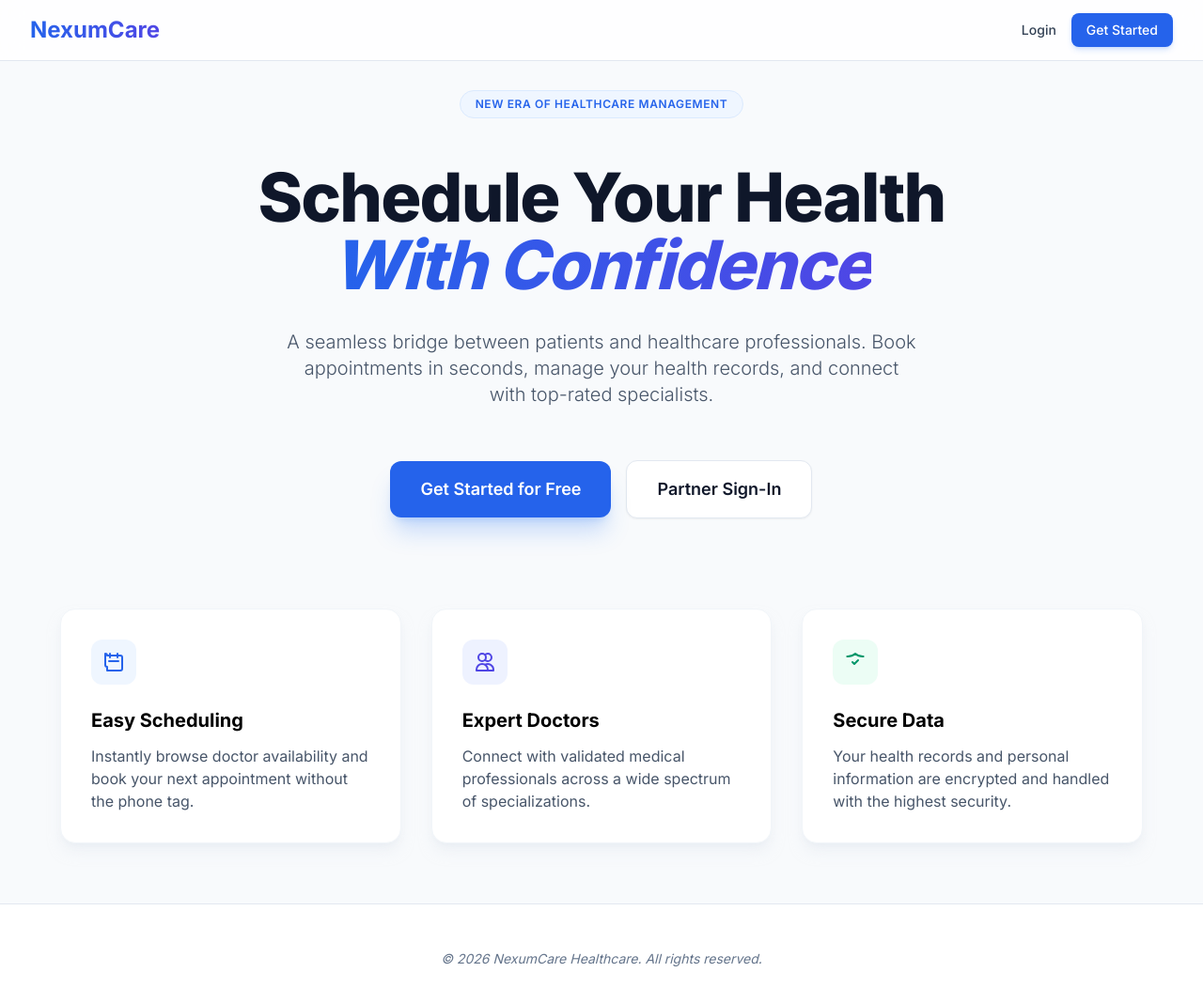
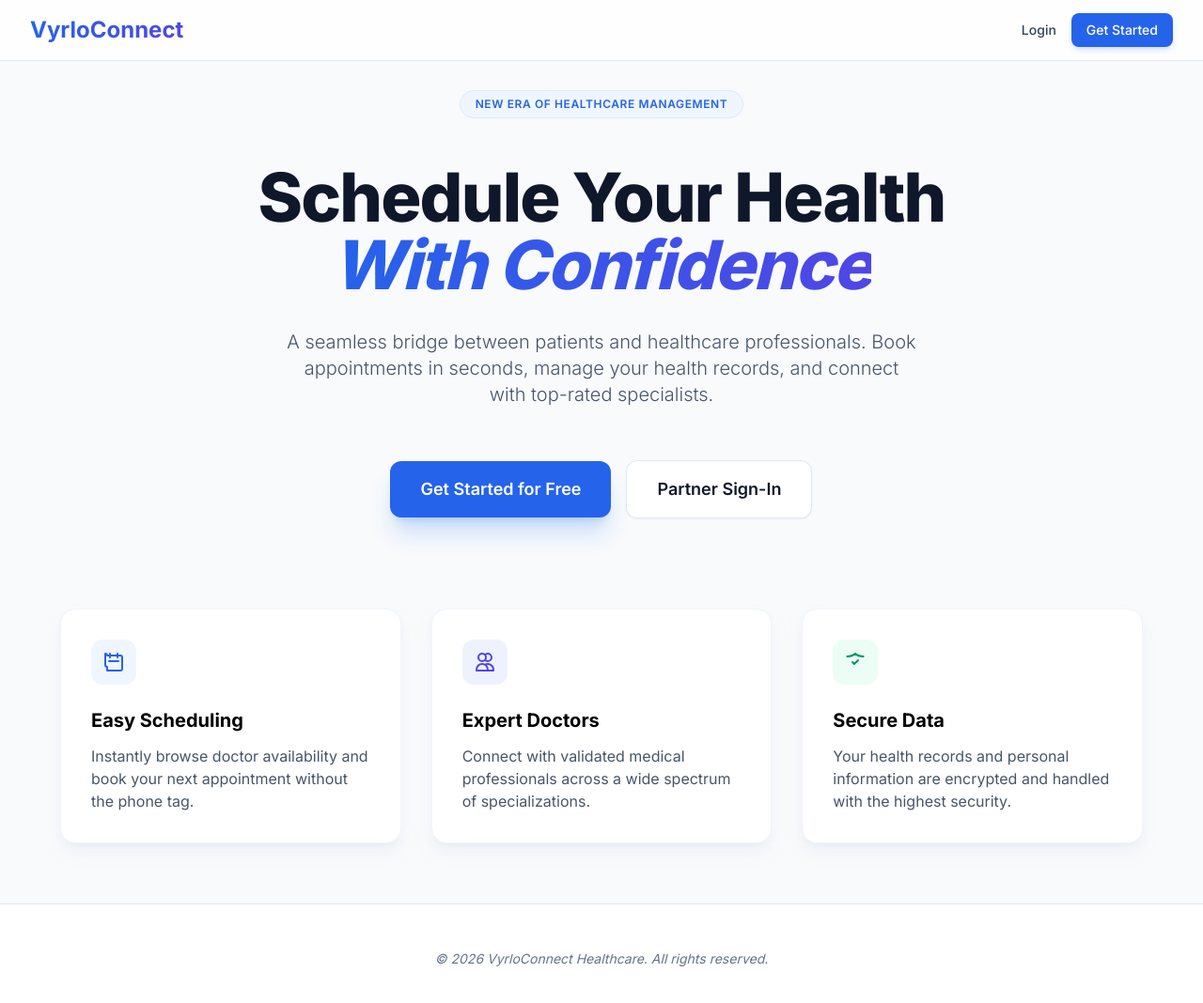
Before and after one commit to Shantanu001/doctor-appointment-scheduler, a Next.js app: page / in a window 1280 px wide. Shown: the top 1068 px of the page at 94% size. Built offline with nearby package versions, Linux system fonts and the light colour scheme; no server answers.

Commit message:
build fix #2

```diff
--- a/app/auth/login/page.tsx
+++ b/app/auth/login/page.tsx
@@ -45,7 +45,7 @@ export default function LoginPage() {
         <div className="bg-white dark:bg-slate-900 p-8 rounded-2xl shadow-xl shadow-slate-200/50 dark:shadow-none border border-slate-100 dark:border-slate-800">
           <div className="text-center mb-8">
             <Link href="/" className="text-3xl font-extrabold bg-gradient-to-r from-blue-600 to-indigo-600 bg-clip-text text-transparent italic">
-              NexumCare
+              VyrloConnect
             </Link>
             <h2 className="mt-6 text-2xl font-bold text-slate-900 dark:text-white">Welcome Back</h2>
             <p className="text-slate-500 text-sm mt-2">Please sign in to your health dashboard</p>
--- a/app/auth/register/page.tsx
+++ b/app/auth/register/page.tsx
@@ -51,7 +51,7 @@ export default function RegisterPage() {
         <div className="bg-white dark:bg-slate-900 p-8 rounded-2xl shadow-xl shadow-slate-200/50 dark:shadow-none border border-slate-100 dark:border-slate-800">
           <div className="text-center mb-8">
             <Link href="/" className="text-3xl font-extrabold bg-gradient-to-r from-blue-600 to-indigo-600 bg-clip-text text-transparent italic">
-              NexumCare
+              VyrloConnect
             </Link>
             <h2 className="mt-6 text-2xl font-bold text-slate-900 dark:text-white">Create Account</h2>
             <p className="text-slate-500 text-sm mt-2">Join our premium healthcare network</p>
--- a/app/layout.tsx
+++ b/app/layout.tsx
@@ -7,7 +7,7 @@ import { Toaster } from "react-hot-toast";
 const inter = Inter({ subsets: ["latin"] });
 
 export const metadata: Metadata = {
-  title: "NexumCare | Premium Doctor Scheduling",
+  title: "VyrloConnect | Premium Doctor Scheduling",
   description: "Book and manage medical appointments with ease.",
 };
 
--- a/app/page.tsx
+++ b/app/page.tsx
@@ -127,7 +127,7 @@ export default function Home() {
       <footer className="py-12 border-t border-slate-200 dark:border-slate-800 bg-white dark:bg-slate-950">
         <div className="max-w-7xl mx-auto px-4 text-center">
           <p className="text-slate-500 text-sm italic">
-            © 2026 NexumCare Healthcare. All rights reserved.
+            © 2026 VyrloConnect Healthcare. All rights reserved.
           </p>
         </div>
       </footer>
--- a/components/Navbar.tsx
+++ b/components/Navbar.tsx
@@ -17,7 +17,7 @@ export default function Navbar() {
         <div className="flex justify-between h-16 items-center">
           <div className="flex items-center">
             <Link href="/" className="text-2xl font-bold bg-gradient-to-r from-blue-600 to-indigo-600 bg-clip-text text-transparent">
-              NexumCare
+              VyrloConnect
             </Link>
           </div>
 
```
Also changed, not shown: 1 other file (tests, documents, lock files or other folders).
